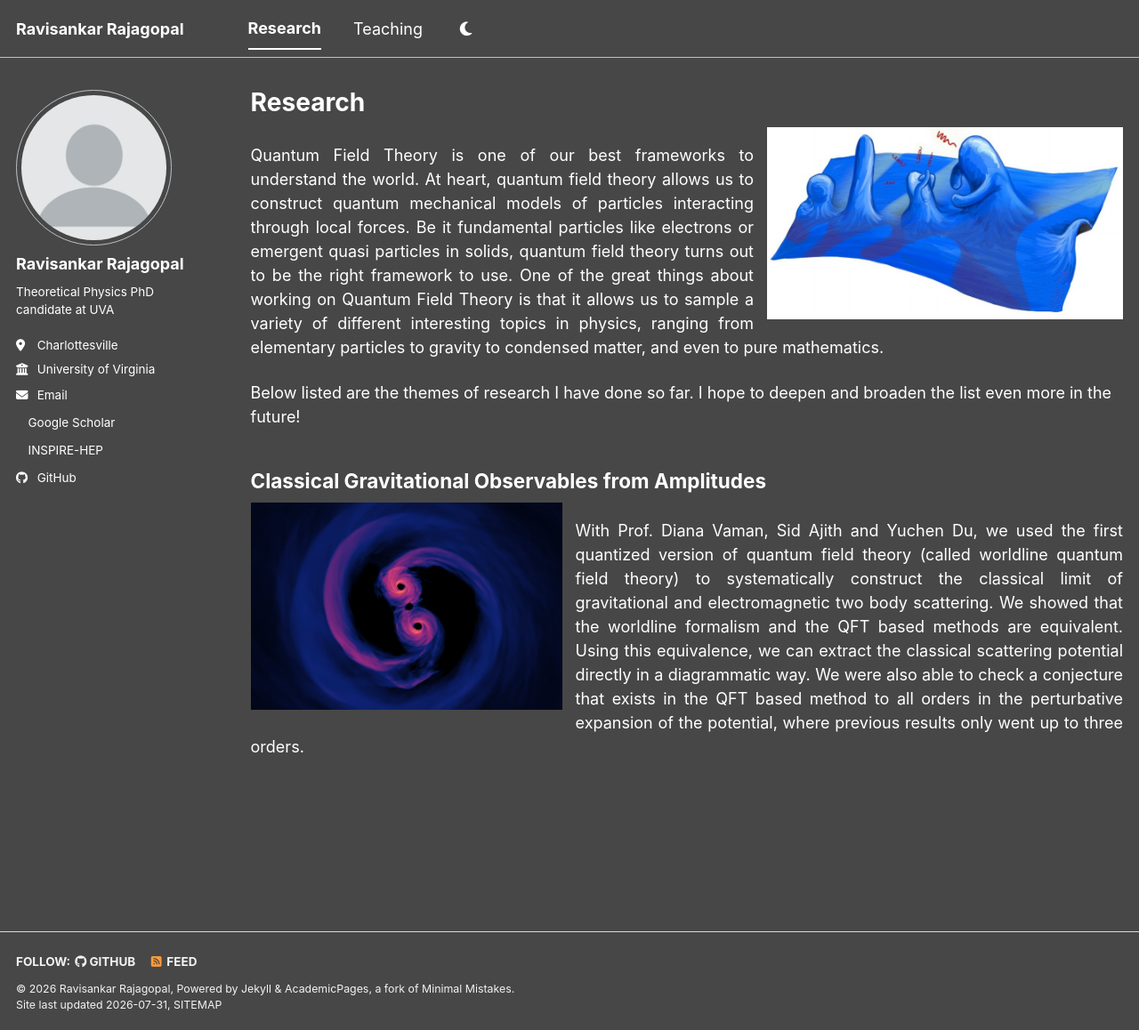
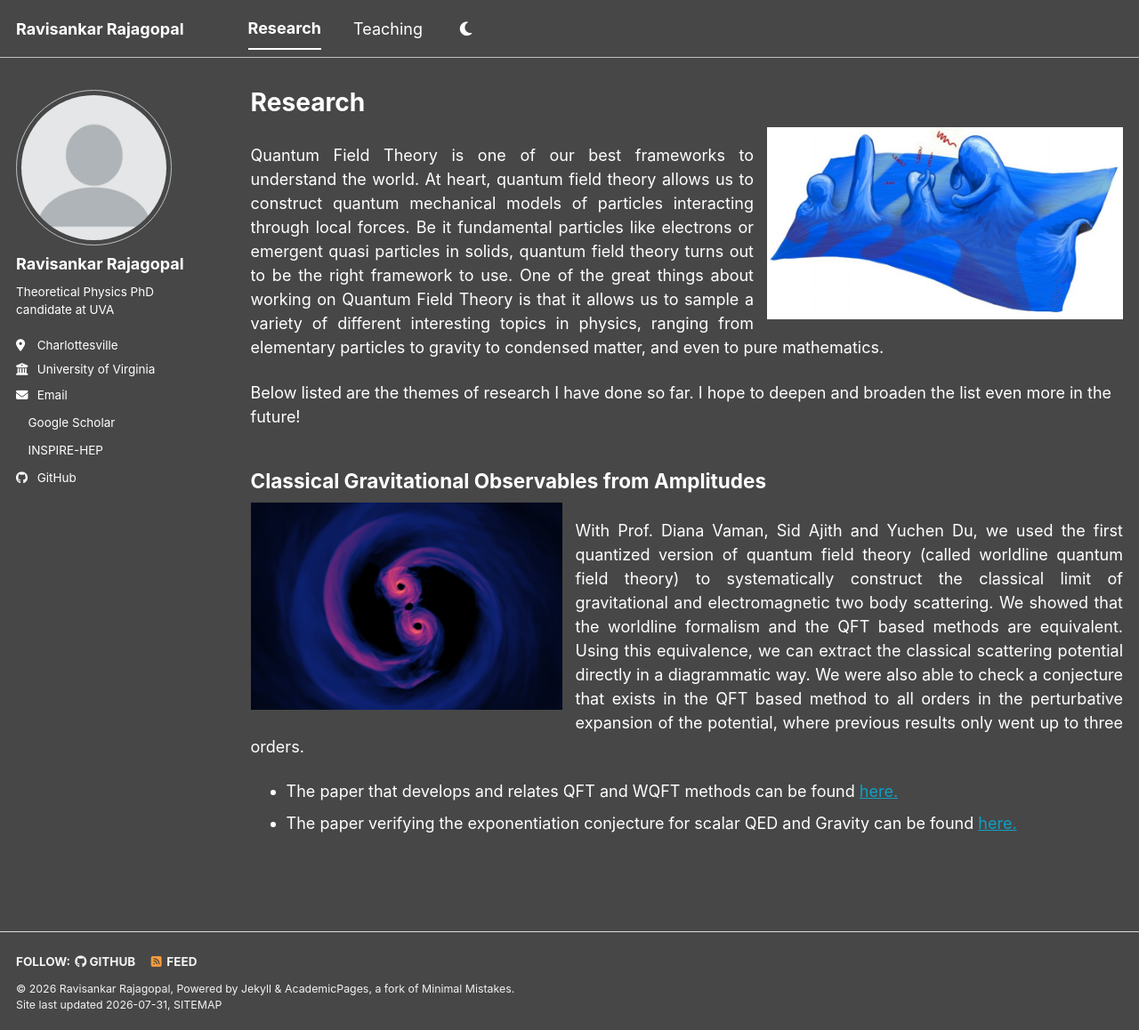
Before and after one commit to ravisankar712/ravisankar712.github.io, a Jekyll site: the page built from _pages/research.html, in a window 1280 px wide and 1158 px high. Shown: the whole window at 89% size. Built offline with Jekyll 4.4.1, drawn with Linux system fonts in a browser that asks for light colours; a style sheet for code colours, icons or effects is not loaded.

Commit message:
Update research.html

```diff
--- a/_pages/research.html
+++ b/_pages/research.html
@@ -39,6 +39,11 @@ Using this equivalence, we can extract the classical scattering potential direct
 We were also able to check a conjecture that exists in the QFT based method to all orders in the perturbative expansion of
 the potential, where previous results only went up to three orders.
   </p>
+  <ul>
+  <li>The paper that develops and relates QFT and WQFT methods can be found <a href="https://inspirehep.net/literature/2833836">here.</a>
+</li>
+  <li>The paper verifying the exponentiation conjecture for scalar QED and Gravity can be found <a href="https://inspirehep.net/literature/2830449">here.</a></li>
+</ul>
 </div>
 <!-- <p style="text-align: justify;">
 With Prof. Diana Vaman, Sid Ajith and Yuchen Du, we used the first quantized version of quantum field theory
```
